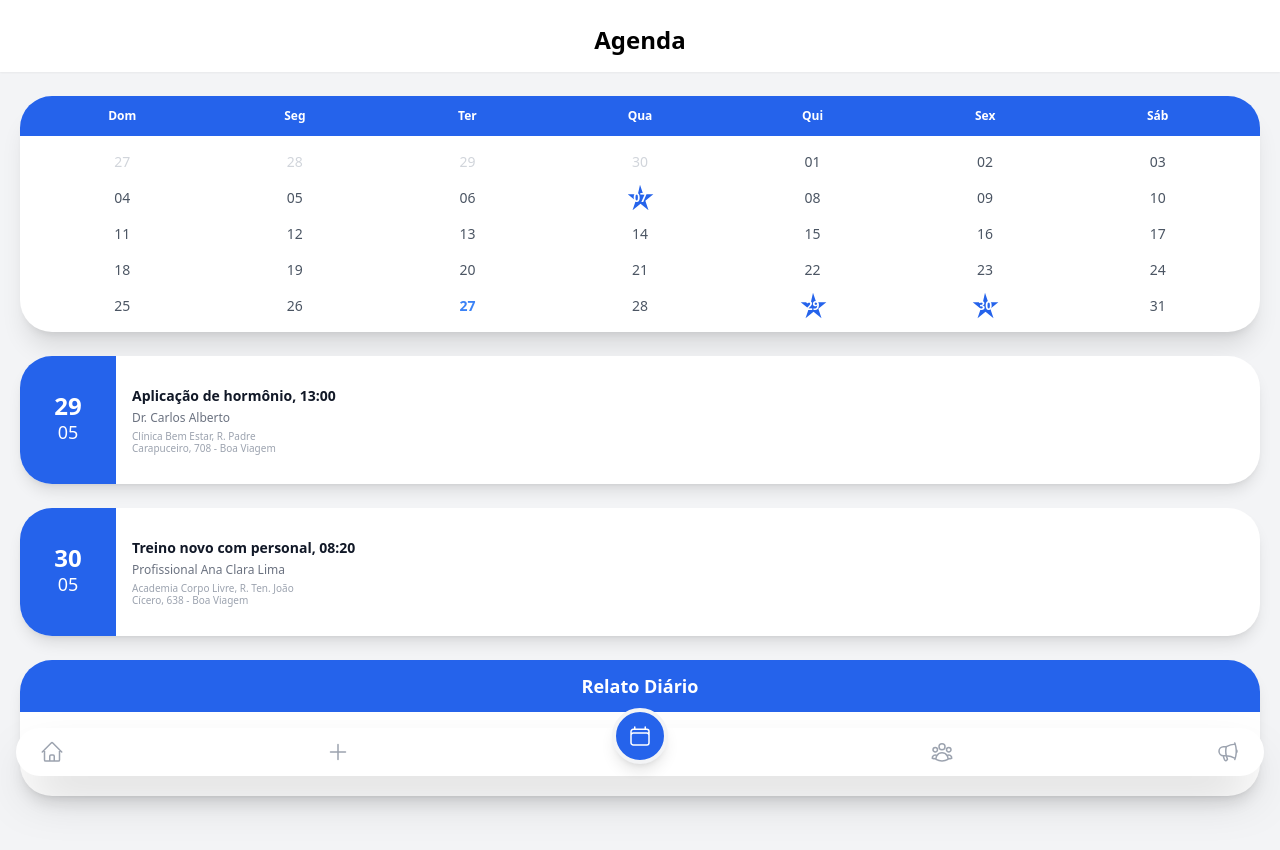
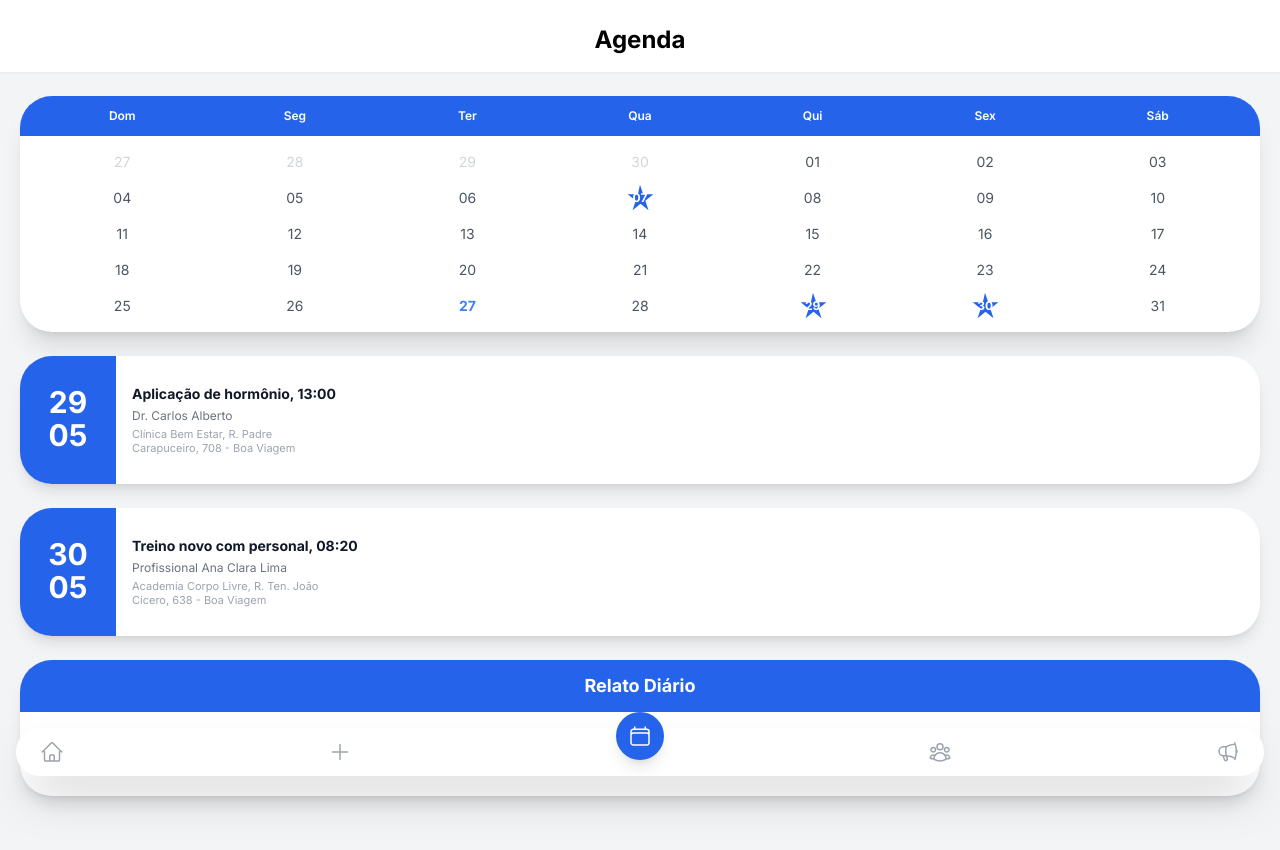
Before and after one commit to netokemon/projeto-fundamentos-de-software, an Angular app in the folder frontend/: page /meus-agendamentos in a window 1280 px wide. Shown: the top 850 px of the page. Built offline with nearby package versions, Linux system fonts and the light colour scheme.

Commit message:
atualiza o design da pagina de meus agendamentos

```diff
--- a/frontend/src/app/pages/visualizar-agendamento/visualizar-agendamento.html
+++ b/frontend/src/app/pages/visualizar-agendamento/visualizar-agendamento.html
@@ -1,3 +1,36 @@
+<!DOCTYPE html>
+<html lang="pt-BR">
+<head>
+  <meta charset="UTF-8">
+  <meta name="viewport" content="width=device-width, initial-scale=1.0">
+  <title>Agenda</title>
+  <!-- Tailwind CSS CDN -->
+  <script src="https://cdn.tailwindcss.com"></script>
+  <!-- Google Font: Inter (Carregada com pesos 400, 600, 700) -->
+  <link href="https://fonts.googleapis.com/css2?family=Inter:wght@400;600;700&display=swap" rel="stylesheet">
+
+  <style>
+    /* Define a fonte Inter para o corpo do documento */
+    body {
+        font-family: 'Inter', sans-serif;
+    }
+  </style>
+
+  <!-- Configuração Tailwind para usar Inter como fonte sans (MANTIDA) -->
+  <script>
+    tailwind.config = {
+      theme: {
+        extend: {
+          fontFamily: {
+            sans: ['Inter', 'sans-serif'],
+          },
+        }
+      }
+    }
+  </script>
+</head>
+<body class="font-sans"> <!-- Aplica a fonte Inter globalmente -->
+
 <div class="min-h-screen bg-gray-100 pb-28 relative">
 
   <header class="bg-white pt-6 pb-4 shadow-sm sticky top-0 z-20">
@@ -8,6 +41,7 @@
 
   <div class="px-5 mt-6 space-y-6">
 
+    <!-- Card do Calendário -->
     <div class="bg-white rounded-[2rem] shadow-xl overflow-hidden">
 
       <div class="bg-blue-600 text-white py-3 px-4">
@@ -39,6 +73,7 @@
           <span>06</span>
 
           <div class="relative flex items-center justify-center">
+            <!-- Icone de Destaque -->
             <svg viewBox="0 0 24 24" fill="currentColor" class="w-8 h-8 text-blue-600 absolute z-0">
               <path d="M12 2l2.4 7.2h7.6l-6 4.8 2.4 7.2-6-4.8-6 4.8 2.4-7.2-6-4.8h7.6z" />
             </svg>
@@ -67,9 +102,11 @@
 
           <span>25</span>
           <span>26</span>
-          <span class="text-blue-500 font-bold">27</span> <span>28</span>
+          <span class="text-blue-500 font-bold">27</span>
+          <span>28</span>
 
           <div class="relative flex items-center justify-center">
+             <!-- Icone de Destaque para compromisso (Dia 29) -->
              <svg viewBox="0 0 24 24" fill="currentColor" class="w-8 h-8 text-blue-600 absolute z-0">
                <path d="M12 2l2.4 7.2h7.6l-6 4.8 2.4 7.2-6-4.8-6 4.8 2.4-7.2-6-4.8h7.6z" />
              </svg>
@@ -77,45 +114,49 @@
           </div>
 
           <div class="relative flex items-center justify-center">
+            <!-- Icone de Destaque para compromisso (Dia 30) -->
             <svg viewBox="0 0 24 24" fill="currentColor" class="w-8 h-8 text-blue-600 absolute z-0">
-               <path d="M12 2l2.4 7.2h7.6l-6 4.8 2.4 7.2-6-4.8-6 4.8 2.4-7.2-6-4.8h7.6z" />
+                <path d="M12 2l2.4 7.2h7.6l-6 4.8 2.4 7.2-6-4.8-6 4.8 2.4-7.2-6-4.8h7.6z" />
             </svg>
             <span class="relative z-10 text-white text-xs font-bold">30</span>
-         </div>
+           </div>
 
           <span>31</span>
         </div>
       </div>
     </div>
 
+    <!-- Compromisso: Aplicação de hormônio -->
     <div class="flex bg-white rounded-[2rem] shadow-lg overflow-hidden h-32">
       <div class="bg-blue-600 w-24 flex flex-col items-center justify-center text-white shrink-0">
-        <span class="text-2xl font-bold leading-none">29</span>
-        <span class="text-lg font-medium">05</span>
+        <span class="text-3xl font-bold leading-none">29</span>
+        <span class="text-3xl font-bold">05</span>
       </div>
       <div class="p-4 flex flex-col justify-center">
         <h3 class="font-bold text-gray-900 text-sm">Aplicação de hormônio, 13:00</h3>
         <p class="text-xs text-gray-500 mt-1">Dr. Carlos Alberto</p>
-        <p class="text-[10px] text-gray-400 mt-1 leading-tight">
+        <p class="text-[11px] text-gray-400 mt-1 leading-tight">
           Clínica Bem Estar, R. Padre <br> Carapuceiro, 708 - Boa Viagem
         </p>
       </div>
     </div>
 
+    <!-- Compromisso: Treino novo com personal -->
     <div class="flex bg-white rounded-[2rem] shadow-lg overflow-hidden h-32">
       <div class="bg-blue-600 w-24 flex flex-col items-center justify-center text-white shrink-0">
-        <span class="text-2xl font-bold leading-none">30</span>
-        <span class="text-lg font-medium">05</span>
+        <span class="text-3xl font-bold leading-none">30</span>
+        <span class="text-3xl font-bold">05</span>
       </div>
       <div class="p-4 flex flex-col justify-center">
         <h3 class="font-bold text-gray-900 text-sm">Treino novo com personal, 08:20</h3>
         <p class="text-xs text-gray-500 mt-1">Profissional Ana Clara Lima</p>
-        <p class="text-[10px] text-gray-400 mt-1 leading-tight">
+        <p class="text-[11px] text-gray-400 mt-1 leading-tight">
           Academia Corpo Livre, R. Ten. João <br> Cícero, 638 - Boa Viagem
         </p>
       </div>
     </div>
 
+    <!-- Card de Relato Diário -->
     <div class="bg-white rounded-[2rem] shadow-lg overflow-hidden">
       <div class="bg-blue-600 text-white text-center py-3 font-bold text-lg">
         Relato Diário
@@ -130,32 +171,38 @@
 
   </div>
 
+  <!-- Barra de Navegação Flutuante -->
   <nav class="fixed bottom-6 left-4 right-4 bg-white rounded-full shadow-2xl py-3 px-6 flex justify-between items-center z-50">
+    <!-- Home -->
     <button class="text-gray-400 hover:text-blue-600">
       <svg xmlns="http://www.w3.org/2000/svg" fill="none" viewBox="0 0 24 24" stroke-width="1.5" stroke="currentColor" class="w-6 h-6">
         <path stroke-linecap="round" stroke-linejoin="round" d="M2.25 12l8.954-8.955c.44-.439 1.152-.439 1.591 0L21.75 12M4.5 9.75v10.125c0 .621.504 1.125 1.125 1.125H9.75v-4.875c0-.621.504-1.125 1.125-1.125h2.25c.621 0 1.125.504 1.125 1.125V21h4.125c.621 0 1.125-.504 1.125-1.125V9.75M8.25 21h8.25" />
       </svg>
     </button>
 
+    <!-- Adicionar/Central -->
     <button class="text-gray-400 hover:text-blue-600">
       <svg xmlns="http://www.w3.org/2000/svg" fill="none" viewBox="0 0 24 24" stroke-width="1.5" stroke="currentColor" class="w-6 h-6">
         <path stroke-linecap="round" stroke-linejoin="round" d="M12 4.5v15m7.5-7.5h-15" />
       </svg>
     </button>
 
-    <button class="bg-blue-600 text-white p-3 rounded-full -mt-8 border-4 border-gray-100 shadow-lg">
+    <!-- Calendário (Atual) - Destaque -->
+    <button class="bg-blue-600 text-white p-3 rounded-full -mt-8 border-0 border-gray-100 shadow-lg">
       <svg xmlns="http://www.w3.org/2000/svg" fill="none" viewBox="0 0 24 24" stroke-width="1.5" stroke="currentColor" class="w-6 h-6">
         <path stroke-linecap="round" stroke-linejoin="round" d="M6.75 3v2.25M17.25 3v2.25M3 18.75V7.5a2.25 2.25 0 012.25-2.25h13.5A2.25 2.25 0 0121 7.5v11.25m-18 0A2.25 2.25 0 005.25 21h13.5A2.25 2.25 0 0021 18.75m-18 0v-7.5A2.25 2.25 0 015.25 9h13.5A2.25 2.25 0 0121 11.25v7.5" />
       </svg>
     </button>
 
+    <!-- Social -->
     <button class="text-gray-400 hover:text-blue-600">
       <svg xmlns="http://www.w3.org/2000/svg" fill="none" viewBox="0 0 24 24" stroke-width="1.5" stroke="currentColor" class="w-6 h-6">
         <path stroke-linecap="round" stroke-linejoin="round" d="M18 18.72a9.094 9.094 0 003.741-.479 3 3 0 00-4.682-2.72m.94 3.198l.001.031c0 .225-.012.447-.037.666A11.944 11.944 0 0112 21c-2.17 0-4.207-.576-5.963-1.584A6.062 6.062 0 016 18.719m12 0a5.971 5.971 0 00-.941-3.197m0 0A5.995 5.995 0 0012 12.75a5.995 5.995 0 00-5.058 2.772m0 0a3 3 0 00-4.681 2.72 8.986 8.986 0 003.74.477m.94-3.197a5.971 5.971 0 00-.94 3.197M15 6.75a3 3 0 11-6 0 3 3 0 016 0zm6 3a2.25 2.25 0 11-4.5 0 2.25 2.25 0 014.5 0zm-13.5 0a2.25 2.25 0 11-4.5 0 2.25 2.25 0 014.5 0z" />
       </svg>
     </button>
 
-     <button class="text-gray-400 hover:text-blue-600">
+    <!-- AI/Assistência -->
+    <button class="text-gray-400 hover:text-blue-600">
       <svg xmlns="http://www.w3.org/2000/svg" fill="none" viewBox="0 0 24 24" stroke-width="1.5" stroke="currentColor" class="w-6 h-6">
         <path stroke-linecap="round" stroke-linejoin="round" d="M10.34 15.84c-.688-.06-1.386-.09-2.09-.09H7.5a4.5 4.5 0 110-9h.75c.704 0 1.402-.03 2.09-.09m0 9.18c.253.962.584 1.892.985 2.783.247.55.06 1.21-.463 1.511l-.657.38c-.551.318-1.26.117-1.527-.461a20.845 20.845 0 01-1.44-4.282m3.102.069a18.03 18.03 0 01-.59-4.59c0-1.586.205-3.124.59-4.59m0 9.18a23.848 23.848 0 018.835 2.535M10.34 6.66a23.847 23.847 0 018.835-2.535m0 0A23.74 23.74 0 0018.795 3m.38 1.125a23.91 23.91 0 011.014 5.395m-1.014 8.855c-.118.38-.245.754-.38 1.125m.38-1.125a23.91 23.91 0 001.014-5.395m0-3.46c.495.413.811 1.035.811 1.73 0 .695-.316 1.317-.811 1.73m0-3.46a24.42 24.42 0 010 3.46" />
       </svg>
@@ -163,3 +210,5 @@
   </nav>
 
 </div>
+</body>
+</html>
```
